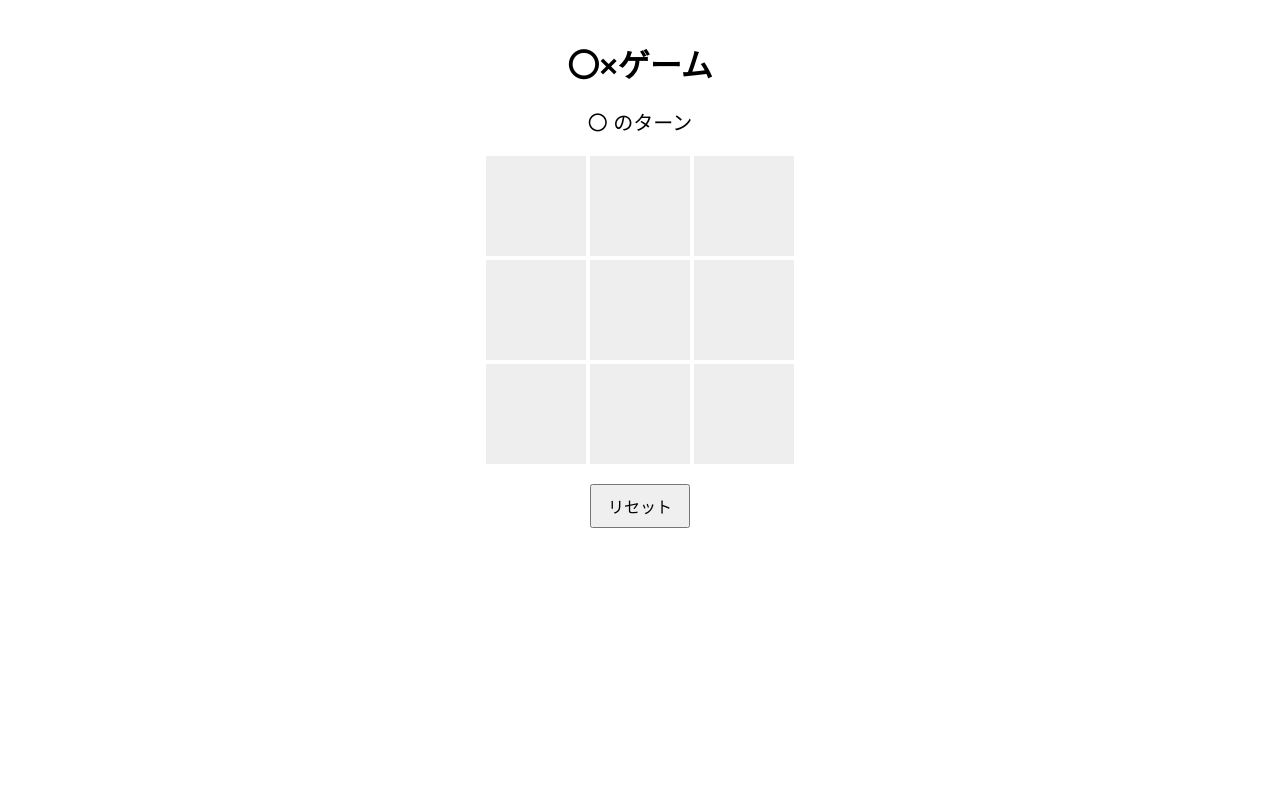
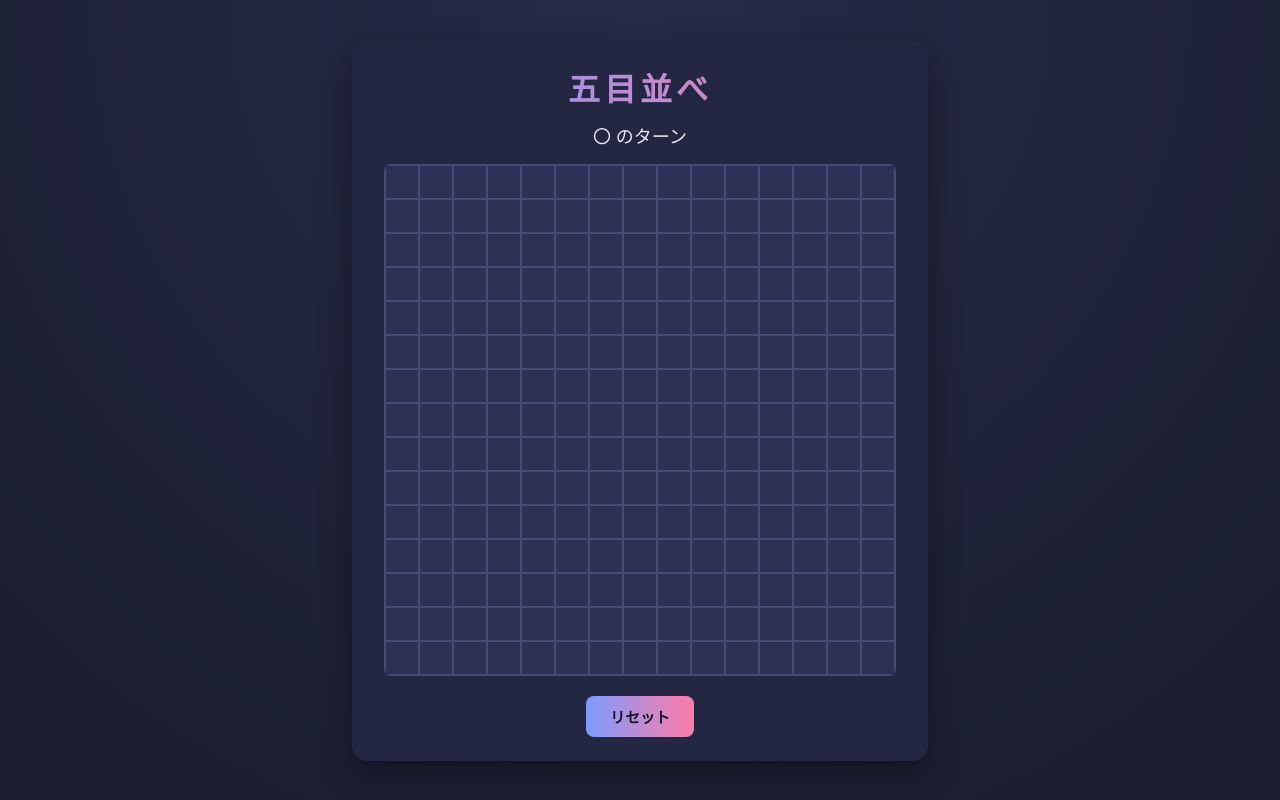
Before and after one commit to tomoki-3110/Training_202609, a plain HTML site: page index.html in a window 1280 px wide. Drawn offline with Linux system fonts and the light colour scheme.

Commit message:
五目並べへの変更とUI改善
〇×ゲーム(3x3)から15x15の五目並べへルールを変更し、
ダークテーマとグラデーションを用いたUIに刷新

```diff
--- a/index.html
+++ b/index.html
@@ -2,14 +2,16 @@
 <html lang="ja">
 <head>
 <meta charset="UTF-8">
-<title>〇×ゲーム</title>
+<title>五目並べ</title>
 <link rel="stylesheet" href="style.css">
 </head>
 <body>
-  <h1>〇×ゲーム</h1>
-  <div id="status"></div>
-  <div id="board"></div>
-  <button id="reset">リセット</button>
+  <div class="app">
+    <h1>五目並べ</h1>
+    <div id="status"></div>
+    <div id="board"></div>
+    <button id="reset">リセット</button>
+  </div>
   <script src="script.js"></script>
 </body>
 </html>
--- a/script.js
+++ b/script.js
@@ -1,22 +1,41 @@
-const WIN_LINES = [
-  [0, 1, 2], [3, 4, 5], [6, 7, 8],
-  [0, 3, 6], [1, 4, 7], [2, 5, 8],
-  [0, 4, 8], [2, 4, 6],
+const BOARD_SIZE = 15;
+const WIN_COUNT = 5;
+const DIRECTIONS = [
+  [0, 1], [1, 0], [1, 1], [1, -1],
 ];
 
 const boardEl = document.getElementById('board');
 const statusEl = document.getElementById('status');
 const resetBtn = document.getElementById('reset');
 
-let cells = Array(9).fill(null);
+let cells = Array(BOARD_SIZE * BOARD_SIZE).fill(null);
 let currentPlayer = '〇';
 let gameOver = false;
 
-function checkWinner() {
-  for (const [a, b, c] of WIN_LINES) {
-    if (cells[a] && cells[a] === cells[b] && cells[a] === cells[c]) {
-      return cells[a];
+function toIndex(row, col) {
+  return row * BOARD_SIZE + col;
+}
+
+function inBounds(row, col) {
+  return row >= 0 && row < BOARD_SIZE && col >= 0 && col < BOARD_SIZE;
+}
+
+function checkWinner(row, col) {
+  const player = cells[toIndex(row, col)];
+  if (!player) return null;
+
+  for (const [dr, dc] of DIRECTIONS) {
+    let count = 1;
+    for (const sign of [1, -1]) {
+      let r = row + dr * sign;
+      let c = col + dc * sign;
+      while (inBounds(r, c) && cells[toIndex(r, c)] === player) {
+        count++;
+        r += dr * sign;
+        c += dc * sign;
+      }
     }
+    if (count >= WIN_COUNT) return player;
   }
   return null;
 }
@@ -26,6 +45,8 @@ function render() {
   cells.forEach((value, index) => {
     const cellEl = document.createElement('div');
     cellEl.className = 'cell';
+    if (value === '〇') cellEl.classList.add('o');
+    if (value === '×') cellEl.classList.add('x');
     cellEl.textContent = value ?? '';
     cellEl.addEventListener('click', () => handleCellClick(index));
     boardEl.appendChild(cellEl);
@@ -36,8 +57,10 @@ function handleCellClick(index) {
   if (gameOver || cells[index]) return;
 
   cells[index] = currentPlayer;
+  const row = Math.floor(index / BOARD_SIZE);
+  const col = index % BOARD_SIZE;
 
-  const winner = checkWinner();
+  const winner = checkWinner(row, col);
   if (winner) {
     statusEl.textContent = `${winner} の勝ち!`;
     gameOver = true;
@@ -53,7 +76,7 @@ function handleCellClick(index) {
 }
 
 function reset() {
-  cells = Array(9).fill(null);
+  cells = Array(BOARD_SIZE * BOARD_SIZE).fill(null);
   currentPlayer = '〇';
   gameOver = false;
   statusEl.textContent = `${currentPlayer} のターン`;
--- a/style.css
+++ b/style.css
@@ -1,38 +1,98 @@
+:root {
+  --bg: #1a1d2e;
+  --panel: #232741;
+  --board: #2c3154;
+  --line: #454b78;
+  --accent: #7c9cff;
+  --accent2: #ff7ca8;
+  --text: #e8eaf6;
+}
+
+* {
+  box-sizing: border-box;
+}
+
 body {
-  font-family: sans-serif;
+  font-family: "Segoe UI", sans-serif;
+  background: radial-gradient(circle at top, #262b48, var(--bg));
+  color: var(--text);
+  min-height: 100vh;
+  margin: 0;
+  display: flex;
+  align-items: center;
+  justify-content: center;
+}
+
+.app {
   text-align: center;
-  margin-top: 40px;
+  padding: 24px 32px;
+  background: var(--panel);
+  border-radius: 16px;
+  box-shadow: 0 12px 32px rgba(0, 0, 0, 0.4);
+}
+
+h1 {
+  margin: 0 0 12px;
+  letter-spacing: 4px;
+  font-weight: 600;
+  background: linear-gradient(90deg, var(--accent), var(--accent2));
+  -webkit-background-clip: text;
+  background-clip: text;
+  color: transparent;
+}
+
+#status {
+  font-size: 18px;
+  margin-bottom: 16px;
+  min-height: 24px;
 }
 
 #board {
   display: grid;
-  grid-template-columns: repeat(3, 100px);
-  grid-template-rows: repeat(3, 100px);
-  gap: 4px;
-  justify-content: center;
-  margin: 20px auto;
+  grid-template-columns: repeat(15, 32px);
+  grid-template-rows: repeat(15, 32px);
+  gap: 2px;
+  background: var(--line);
+  padding: 2px;
+  border-radius: 8px;
+  margin: 0 auto 20px;
 }
 
 .cell {
-  background: #eee;
-  font-size: 48px;
+  background: var(--board);
+  font-size: 20px;
+  font-weight: bold;
   display: flex;
   align-items: center;
   justify-content: center;
   cursor: pointer;
+  transition: background 0.15s ease;
 }
 
 .cell:hover {
-  background: #ddd;
+  background: #3a4070;
 }
 
-#status {
-  font-size: 20px;
-  margin-top: 10px;
+.cell.o {
+  color: var(--accent);
+}
+
+.cell.x {
+  color: var(--accent2);
 }
 
 #reset {
-  font-size: 16px;
-  padding: 8px 16px;
+  font-size: 15px;
+  padding: 10px 24px;
+  border: none;
+  border-radius: 8px;
   cursor: pointer;
+  background: linear-gradient(90deg, var(--accent), var(--accent2));
+  color: #14162a;
+  font-weight: 600;
+  transition: transform 0.1s ease;
 }
+
+#reset:hover {
+  transform: translateY(-2px);
+}
```
Also changed, not shown: 1 other file.
